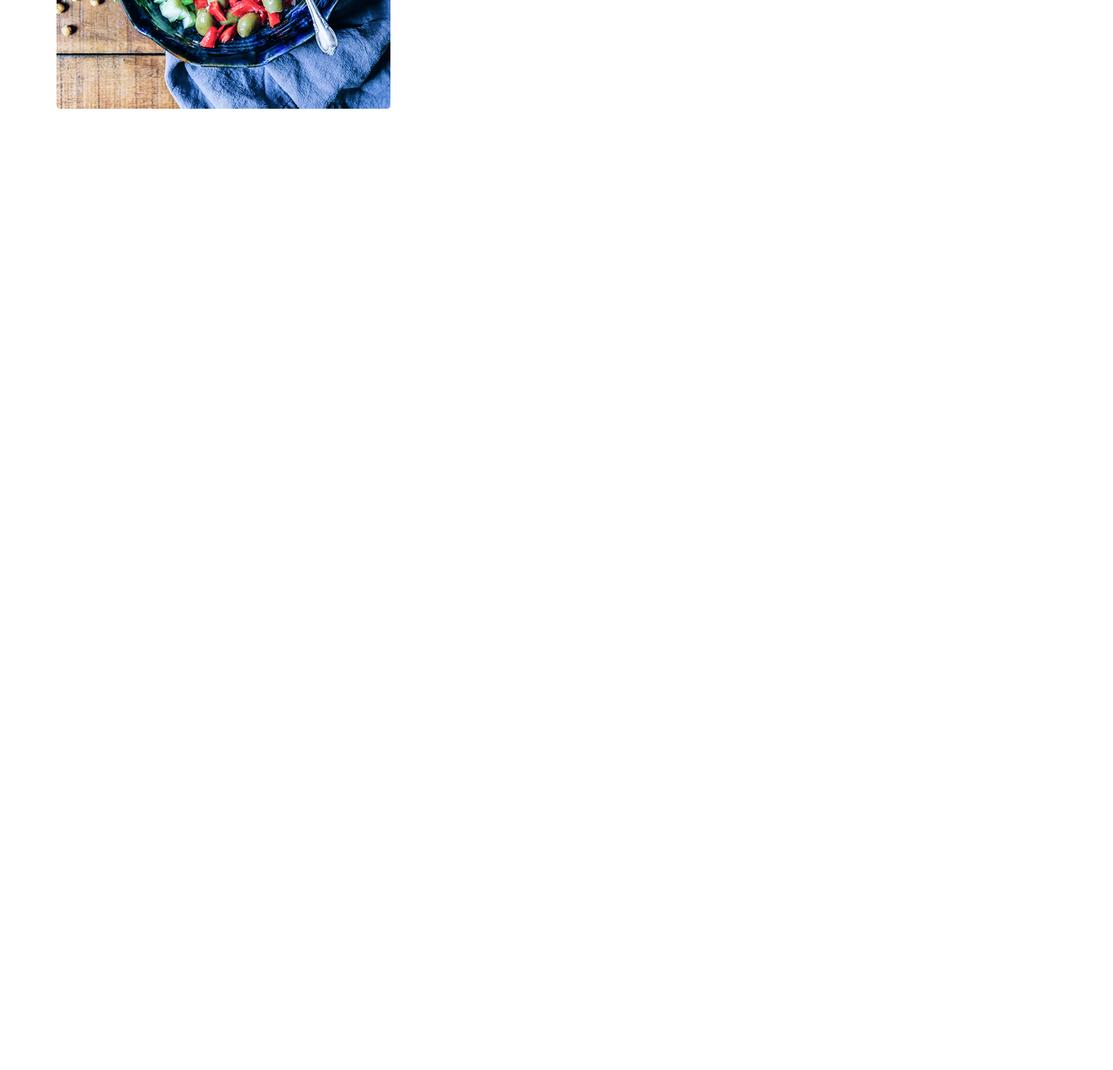
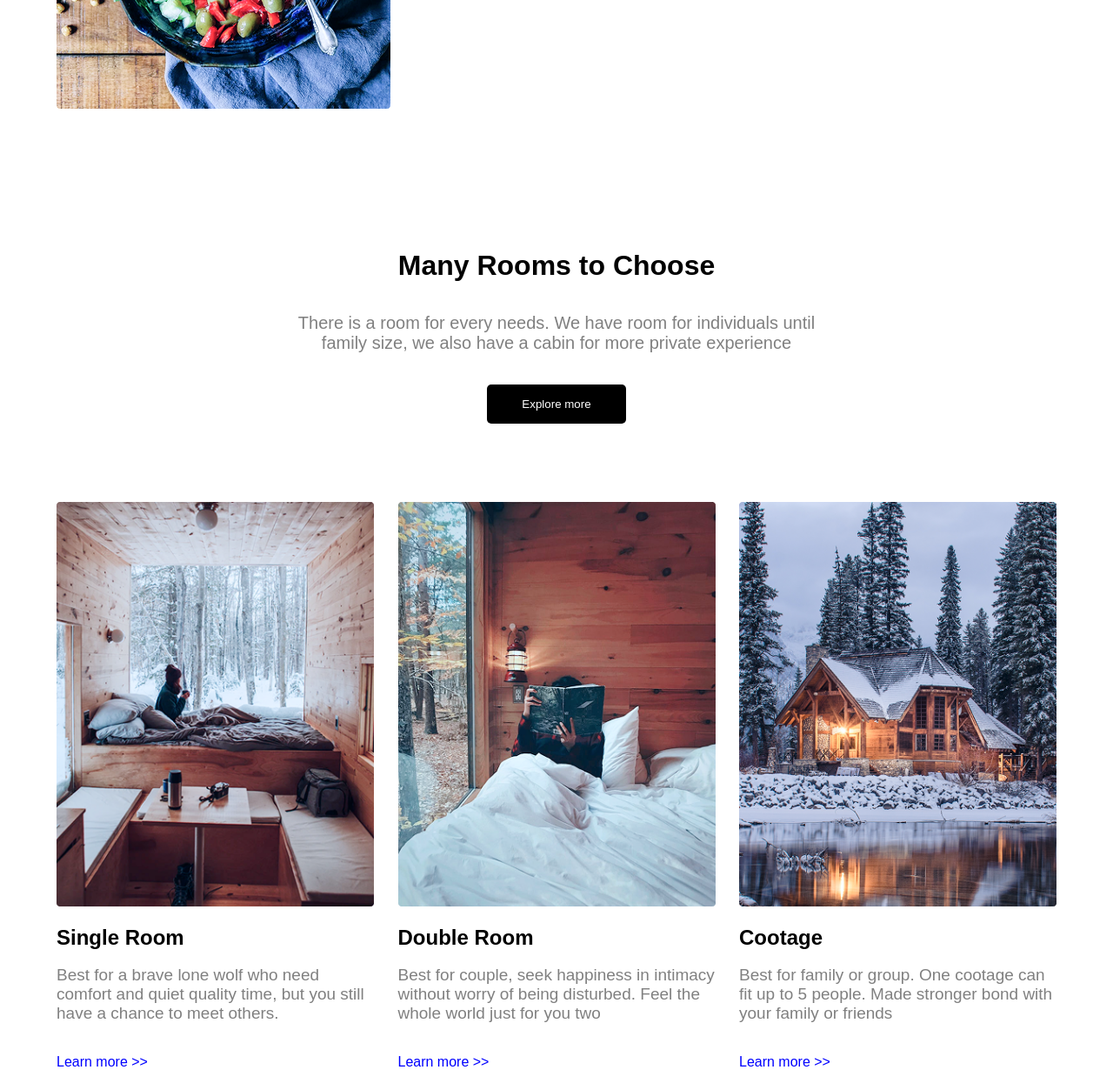
Before and after one commit to arion1986/day_1.3, a plain HTML site: page index.html in a window 1280 px wide. Shown: the part 2390-3620 px from the top of the page at 87% size. Before the commit the page ends 2641 px from the top, so only its background shows below. Drawn offline with Linux system fonts and the light colour scheme.

Commit message:
six commit

```diff
--- a/index.html
+++ b/index.html
@@ -96,10 +96,85 @@
       </section>
     </section>
 
+    <br /><br /><br /><br /><br /><br /><br /><br /><br />
 
-    <br><br><br><br><br><br><br>
+    <div class="dv6">
+      <h1 style="font-weight: 600">Many Rooms to Choose</h1>
+      <br /><br />
+      <p style="color: gray; font-size: 20px">
+        There is a room for every needs. We have room for individuals until
+        <br />family size, we also have a cabin for more private experience
+      </p>
+      <br /><br />
+      <button style="padding: 15px 40px" class="btn">Explore more</button>
+    </div>
 
+    <br /><br /><br /><br /><br />
 
+    <section class="dv7">
+      <div
+        style="
+          width: 365px;
 
+          border-radius: 5px;
+        "
+      >
+        <img style="width: 365px" src="./image 11.png" alt="" /><br />
+        <br />
+        <h2>Single Room</h2>
+        <br />
+        <p style="color: gray; font-size: 19px">
+          Best for a brave lone wolf who need comfort and quiet quality time,
+          but you still have a chance to meet others.
+        </p>
+        <br /><br />
+
+        <p style="color: blue">Learn more >></p>
+      </div>
+
+      <div
+        style="
+          width: 365px;
+
+          border-radius: 5px;
+        "
+      >
+        <img style="width: 365px" src="./image 10.png" alt="" /><br />
+        <br />
+        <h2>Double Room</h2>
+        <br />
+        <p style="color: gray; font-size: 19px">
+          Best for couple, seek happiness in intimacy without worry of being
+          disturbed. Feel the whole world just for you two
+        </p>
+        <br /><br />
+
+        <p style="color: blue">Learn more >></p>
+      </div>
+
+      <div
+        style="
+          width: 365px;
+
+          border-radius: 5px;
+        "
+      >
+        <img
+          style="width: 365px"
+          src="./ian-keefe-OgcJIKRnRC8-unsplash 1.png"
+          alt=""
+        /><br />
+        <br />
+        <h2>Cootage</h2>
+        <br />
+        <p style="color: gray; font-size: 19px">
+          Best for family or group. One cootage can fit up to 5 people. Made
+          stronger bond with your family or friends
+        </p>
+        <br /><br />
+
+        <p style="color: blue">Learn more >></p>
+      </div>
+    </section>
   </body>
 </html>
--- a/stylle.css
+++ b/stylle.css
@@ -44,3 +44,12 @@ body{
 .dv5{
     flex-direction: row-reverse;
 }
+.dv6{
+    text-align: center;
+}
+.dv7{
+    display: flex;
+    max-width: 1150px;
+    margin: auto;
+    justify-content: space-between;
+}
```
Also changed, not shown: ian-keefe-OgcJIKRnRC8-unsplash 1.png (added), image 10.png (added), image 11.png (added).
